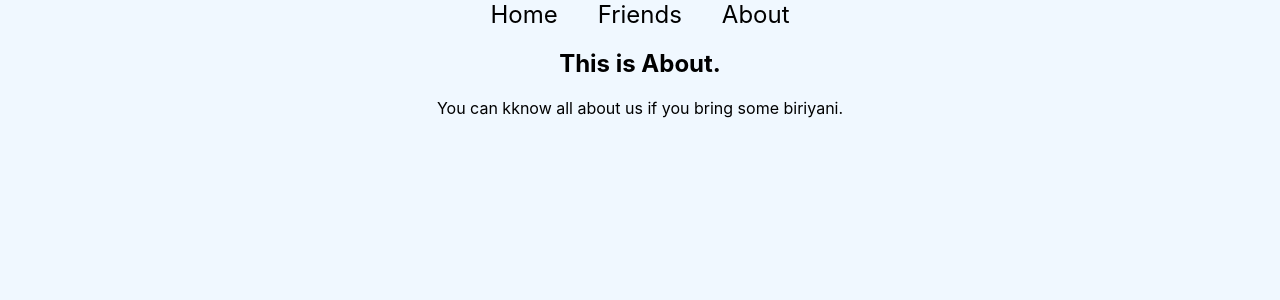
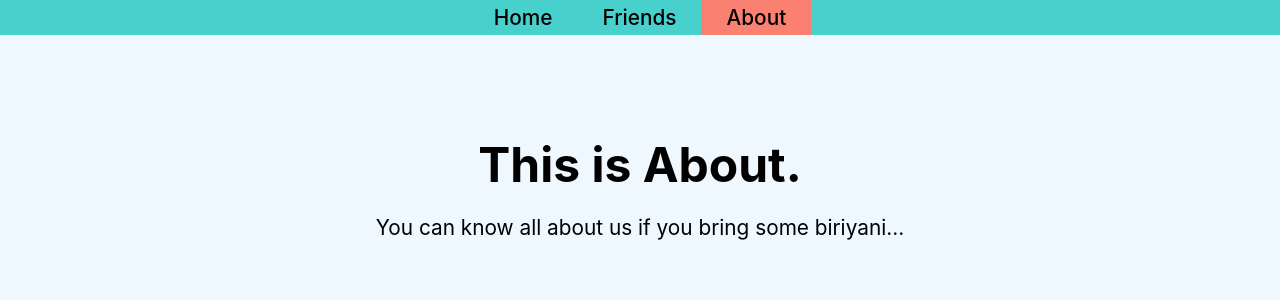
Before and after one commit to shohan-pherones/simple-react-router, a React (Create React App) app: page /about in a window 1280 px wide. Shown: the top 300 px of the page. Built offline with nearby package versions, Linux system fonts and the light colour scheme.

Commit message:
navlink active styles added

```diff
--- /dev/null
+++ b/src/components/About/About.css
@@ -0,0 +1,12 @@
+.about {
+  margin-top: 100px;
+}
+
+.about h2 {
+  font-size: 3rem;
+  margin-bottom: 0;
+}
+
+.about p {
+  font-size: 1.3rem;
+}
--- a/src/components/About/About.js
+++ b/src/components/About/About.js
@@ -1,10 +1,11 @@
 import React from "react";
+import "./About.css";
 
 const About = () => {
   return (
-    <div>
+    <div className="about">
       <h2>This is About.</h2>
-      <p>You can kknow all about us if you bring some biriyani.</p>
+      <p>You can know all about us if you bring some biriyani...</p>
     </div>
   );
 };
--- a/src/components/Friend/Friend.jsx
+++ b/src/components/Friend/Friend.jsx
@@ -3,7 +3,7 @@ import React from "react";
 const Friend = (props) => {
   const { name, phone, website, address } = props.friend;
   const friendStyle = {
-    backgroundColor: "teal",
+    backgroundColor: "mediumturquoise",
     color: "white",
     borderRadius: "10px",
     padding: "20px",
--- a/src/components/Friends/Friends.css
+++ b/src/components/Friends/Friends.css
@@ -1,6 +1,5 @@
 .friend-wrapper {
   display: grid;
   grid-template-columns: repeat(3, 1fr);
-  justify-content: center;
-  align-items: center;
+  justify-items: center;
 }
--- a/src/components/Header/Header.css
+++ b/src/components/Header/Header.css
@@ -1,11 +1,18 @@
+.navbar {
+  background-color: mediumturquoise;
+  padding: 5px;
+}
+
 .menu {
   text-decoration: none;
-  font-size: 1.5rem;
+  font-size: 1.3rem;
+  font-weight: 500;
   color: black;
-  padding: 20px;
   transition: all 0.15s linear;
+  padding: 5px 25px;
 }
 
 .menu:hover {
-  color: crimson;
+  color: white;
+  background-color: black;
 }
--- a/src/components/Header/Header.js
+++ b/src/components/Header/Header.js
@@ -1,19 +1,35 @@
 import React from "react";
-import { Link } from "react-router-dom";
+import { NavLink } from "react-router-dom";
 import "./Header.css";
 
 const Header = () => {
+  let activeStyles = {
+    backgroundColor: "salmon",
+  };
+
   return (
-    <div>
-      <Link to="/home" className="menu">
+    <div className="navbar">
+      <NavLink
+        to="/home"
+        className="menu"
+        style={({ isActive }) => (isActive ? activeStyles : undefined)}
+      >
         Home
-      </Link>
-      <Link to="/friends" className="menu">
+      </NavLink>
+      <NavLink
+        to="/friends"
+        className="menu"
+        style={({ isActive }) => (isActive ? activeStyles : undefined)}
+      >
         Friends
-      </Link>
-      <Link to="/about" className="menu">
+      </NavLink>
+      <NavLink
+        to="/about"
+        className="menu"
+        style={({ isActive }) => (isActive ? activeStyles : undefined)}
+      >
         About
-      </Link>
+      </NavLink>
     </div>
   );
 };
--- /dev/null
+++ b/src/components/Home/Home.css
@@ -0,0 +1,4 @@
+.heading {
+  font-size: 5rem;
+  margin-top: 100px;
+}
--- a/src/components/Home/Home.js
+++ b/src/components/Home/Home.js
@@ -1,9 +1,10 @@
 import React from "react";
+import "./Home.css";
 
 const Home = () => {
   return (
     <div>
-      <h2>This is Home.</h2>
+      <h1 className="heading">This is Home...</h1>
     </div>
   );
 };
```
